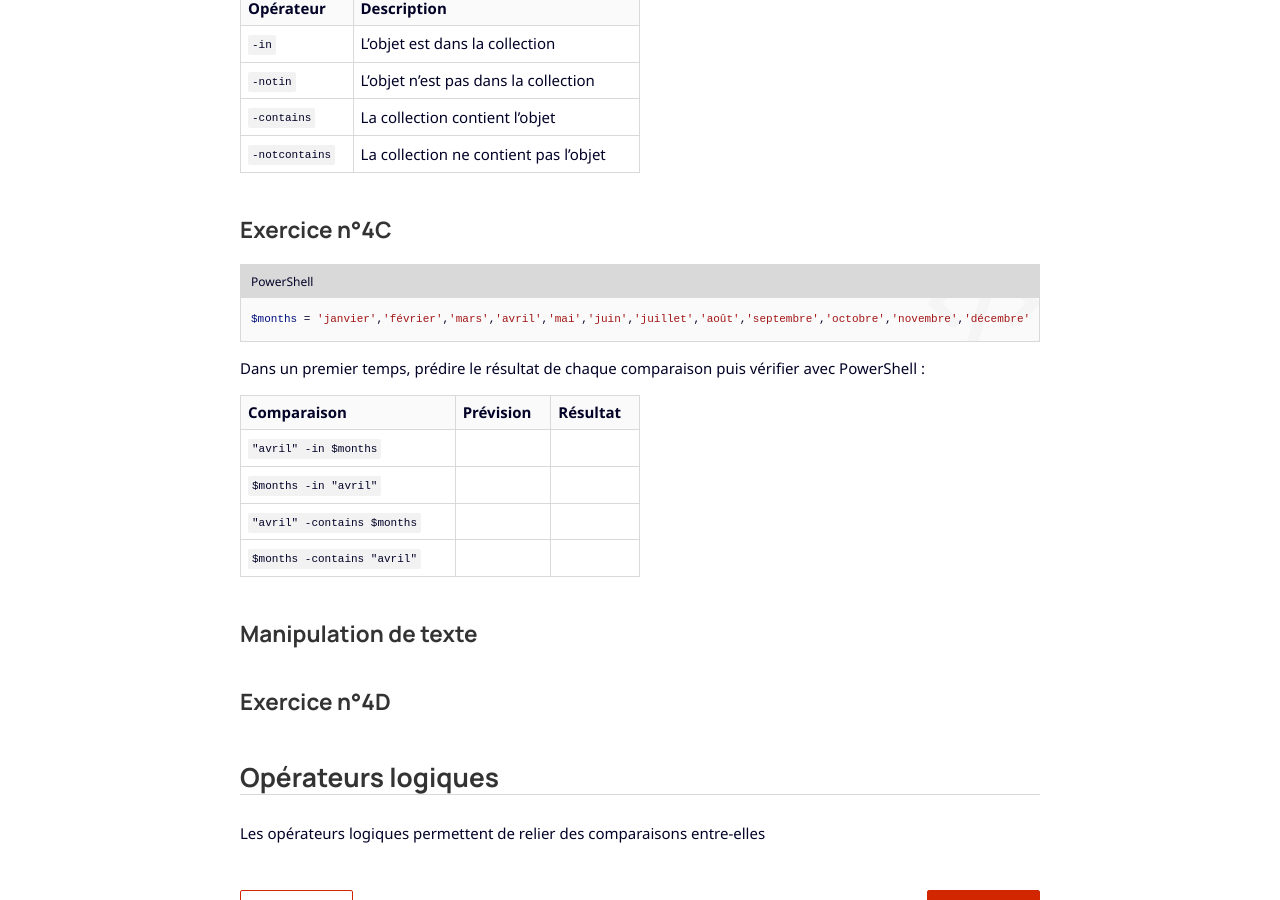
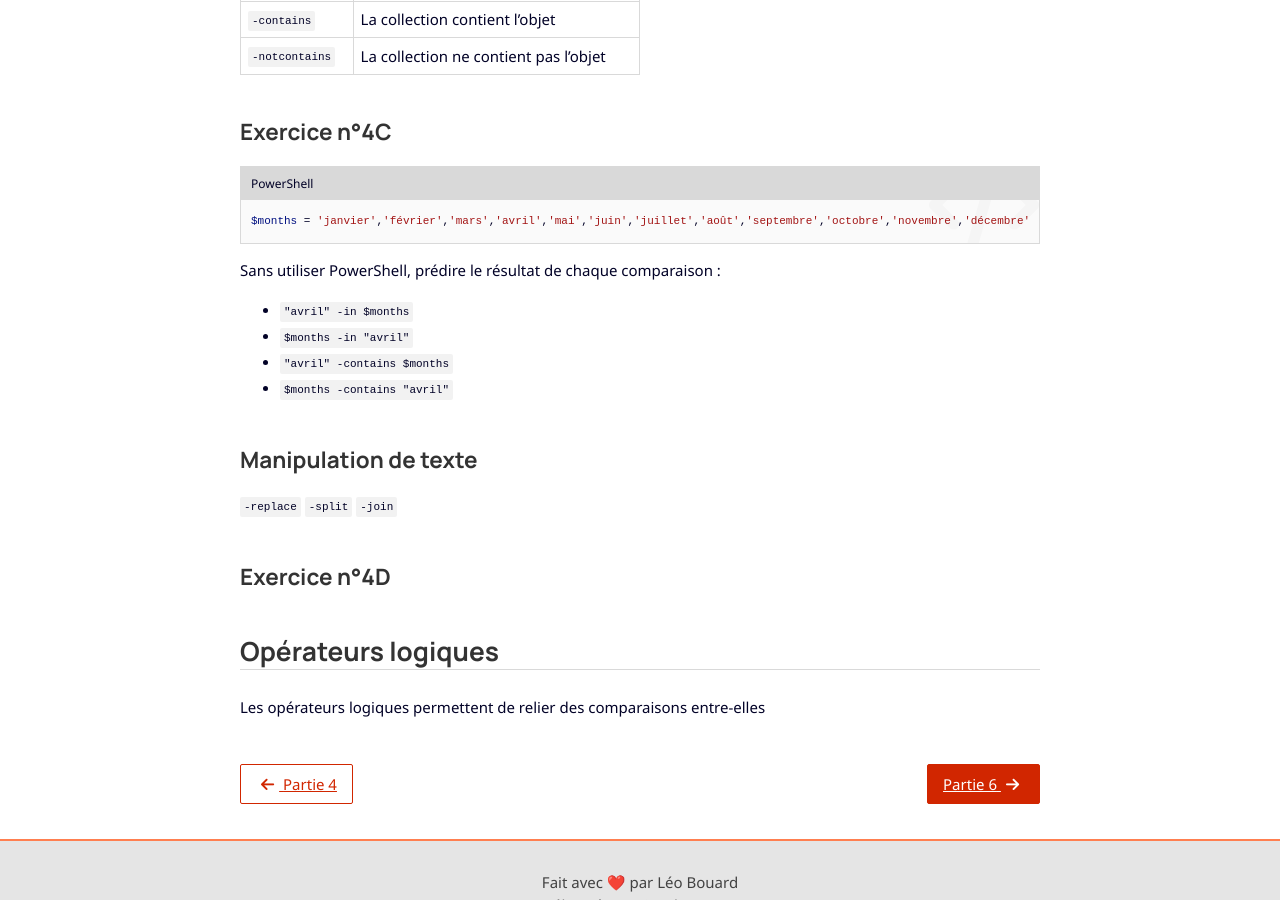
Before and after one commit to leobouard/leobouard.github.io, a Jekyll site: the page built from _posts/2024-04-07-cours-powershell-from-scratch-005.md, in a window 1280 px wide and 900 px high, scrolled down 2308 px. Built offline with Jekyll 4.4.1, drawn with Linux system fonts in a browser that asks for light colours; nearby versions of some CDN libraries; some web fonts are replaced; some of the changed text lies outside the part shown.

Commit message:
Mise à jour du cours

````diff
--- a/_posts/2024-04-07-cours-powershell-from-scratch-005.md
+++ b/_posts/2024-04-07-cours-powershell-from-scratch-005.md
@@ -30,16 +30,14 @@ Opérateur | Description
 
 ### Exercice n°4A
 
-Dans un premier temps, prédire le résultat de chaque comparaison puis vérifier avec PowerShell :
+Sans utiliser PowerShell, prédire le résultat de chaque comparaison :
 
-Comparaison | Prévision | Résultat
------------ | --------- | --------
-`"bonjour" -eq "Bonjour"` | |
-`"bonjour" -ceq "Bonjour"` | |
-`"bonjour" -gt "123"` | |
-`10 -ge (5+5)` | |
-`"bonjour" -lt "azerty"` | |
-`152 -le -80` | |
+- `"bonjour" -eq "Bonjour"`
+- `"bonjour" -ceq "Bonjour"`
+- `"bonjour" -gt "123"`
+- `10 -ge (5+5)`
+- `"bonjour" -lt "azerty"`
+- `152 -le -80`
 
 ### Correspondance
 
@@ -91,16 +89,18 @@ Opérateur | Description
 $months = 'janvier','février','mars','avril','mai','juin','juillet','août','septembre','octobre','novembre','décembre'
 ```
 
-Dans un premier temps, prédire le résultat de chaque comparaison puis vérifier avec PowerShell :
+Sans utiliser PowerShell, prédire le résultat de chaque comparaison :
 
-Comparaison | Prévision | Résultat
------------ | --------- | --------
-`"avril" -in $months` | |
-`$months -in "avril"` | |
-`"avril" -contains $months` | |
-`$months -contains "avril"` | |
+- `"avril" -in $months`
+- `$months -in "avril"`
+- `"avril" -contains $months`
+- `$months -contains "avril"`
 
 ### Manipulation de texte
+
+`-replace`
+`-split`
+`-join`
 
 ### Exercice n°4D
 
````
Also changed, not shown: _posts/2024-04-07-cours-powershell-from-scratch-004.md (+2 -0 lines), assets/files/PowerShell 101.md (+24 -13 lines).
